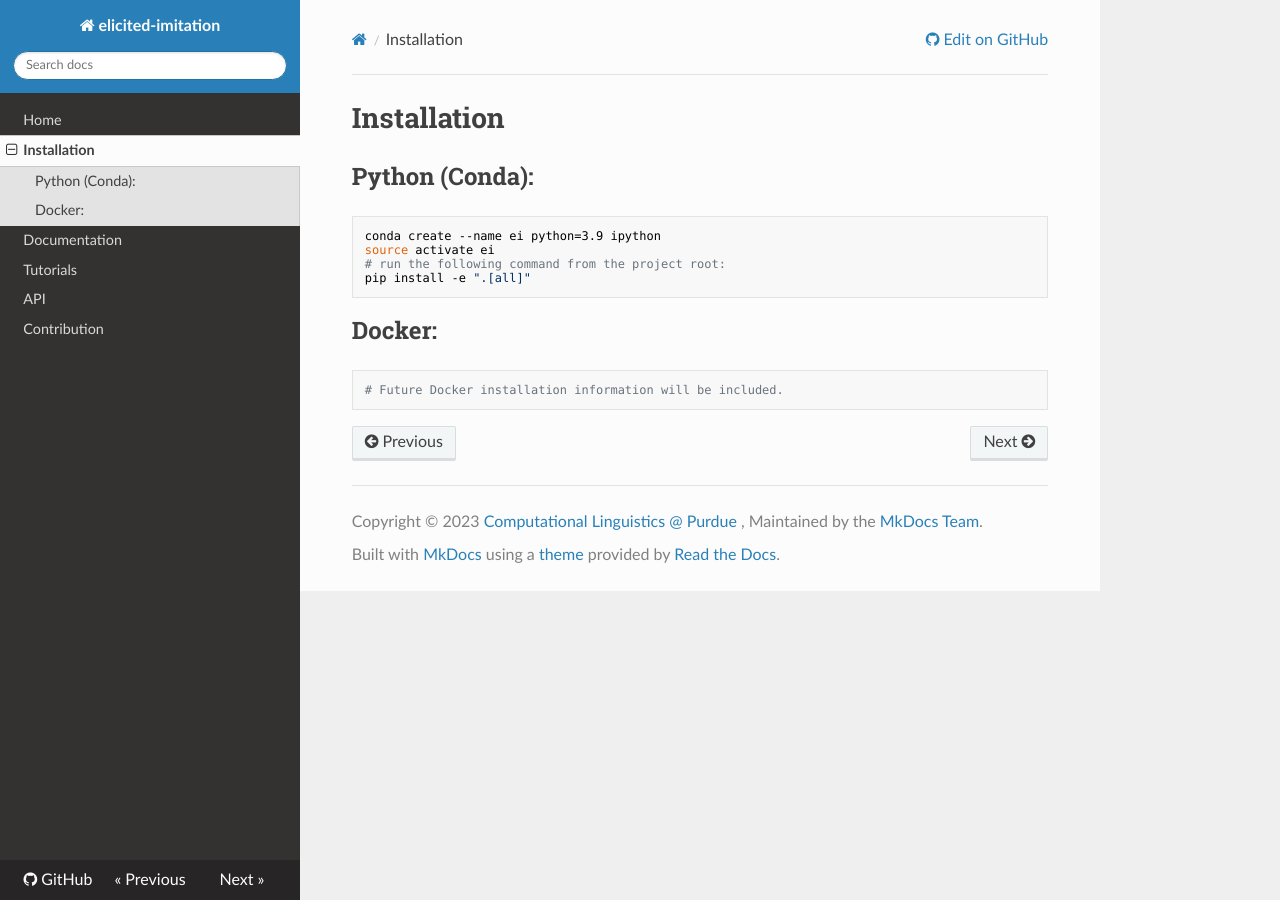
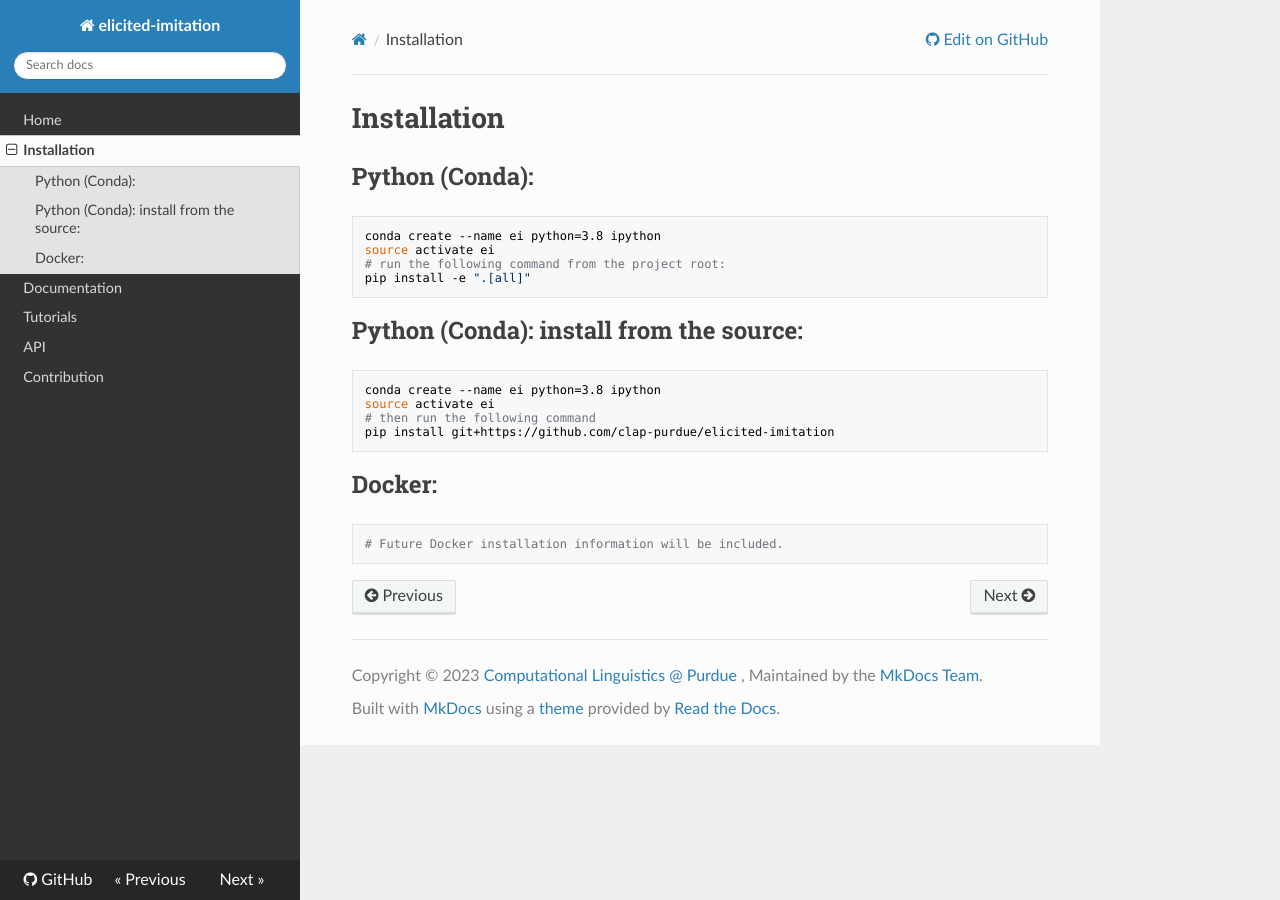
Before and after one commit to clap-purdue/elicited-imitation, an MkDocs documentation site: the page built from docs/installation.md, in a window 1280 px wide. Built offline with MkDocs 1.6.1, drawn with Linux system fonts in a browser that asks for light colours; nearby versions of some CDN libraries.

Commit message:
update docs

````diff
--- a/docs/installation.md
+++ b/docs/installation.md
@@ -3,10 +3,19 @@
 ## Python (Conda):
 
 ```bash
-conda create --name ei python=3.9 ipython
+conda create --name ei python=3.8 ipython
 source activate ei
 # run the following command from the project root:
 pip install -e ".[all]"
+```
+
+## Python (Conda): install from the source:
+
+```bash
+conda create --name ei python=3.8 ipython
+source activate ei
+# then run the following command
+pip install git+https://github.com/clap-purdue/elicited-imitation
 ```
 
 ## Docker:
````
